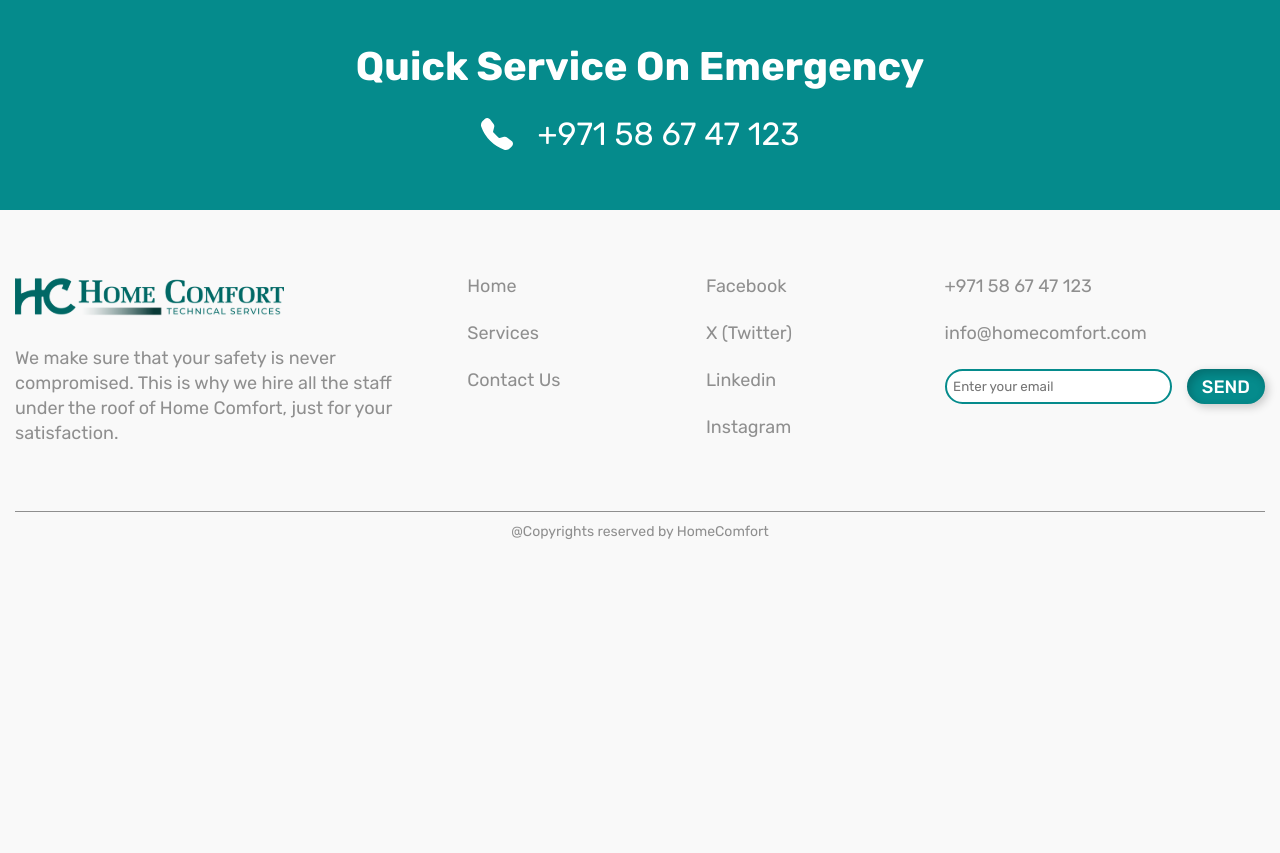
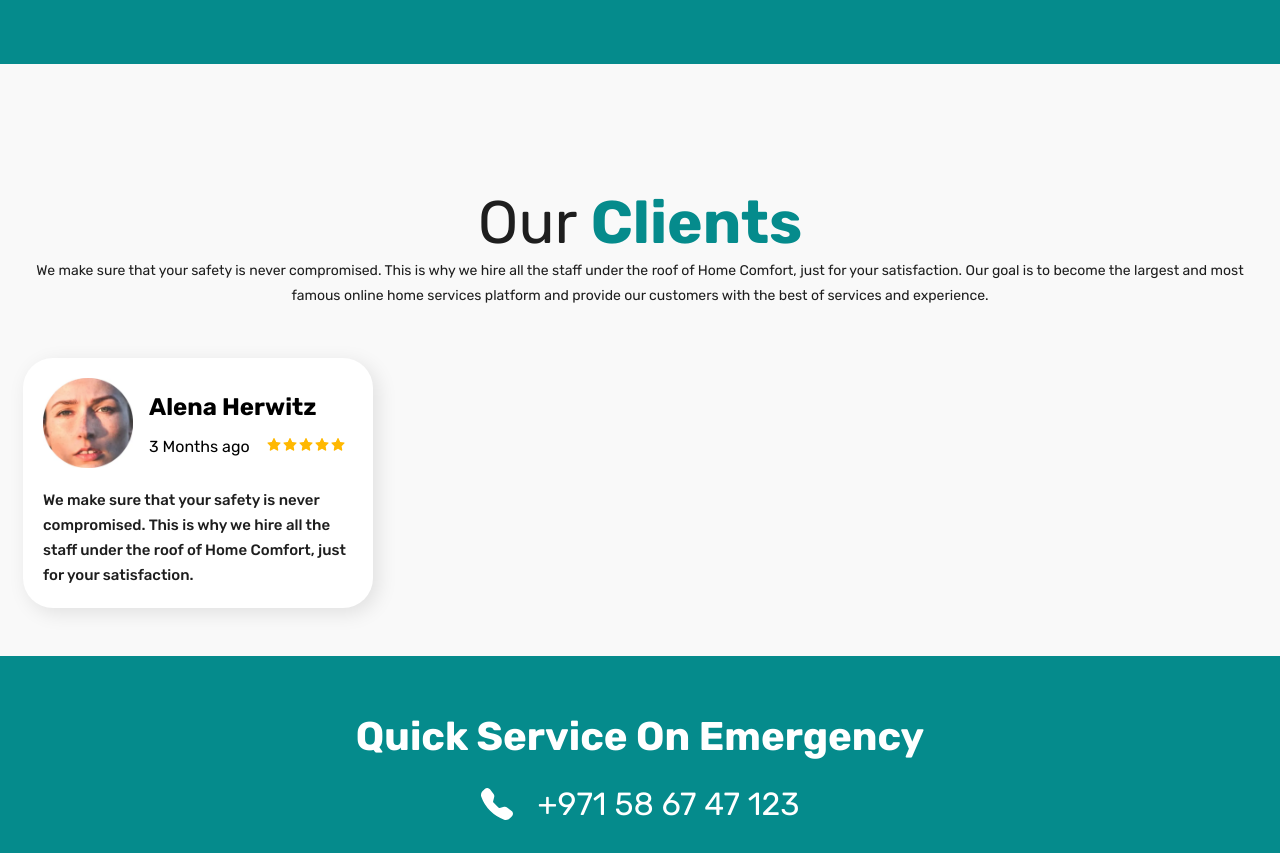
Before and after one commit to hamid22794/first_app, a React (Create React App) app: page / in a window 1280 px wide. Shown: the part 2800-3653 px from the top of the page. Before the commit the page ends 3352 px from the top, so only its background shows below. Built offline with nearby package versions, Linux system fonts and the light colour scheme.

Commit message:
Our clients reviews work

```diff
--- a/src/pages/homePage/components/companyAuthority.js
+++ b/src/pages/homePage/components/companyAuthority.js
@@ -1,12 +1,12 @@
 import React from "react";
-import CompanyImg from '../../../images/home/company_authority/company_authority.webp';
+import CompanyImg from "../../../images/home/company_authority/company_authority.webp";
 
 const CompanyAuthority = () => {
   return (
     <div>
-    <div className="page_width">
-      <div className="company_authority">
-
+      <section className="company_authority section_margin">
+        <div className="page_width">
+        <div className="company_authority_grid">
           <div className="left_side">
             <div className="title">
               <h2>
@@ -34,10 +34,11 @@ const CompanyAuthority = () => {
             </div>
           </div>
           <div className="right_side">
-          <img src={CompanyImg} alt="" />
+            <img src={CompanyImg} alt="" />
+          </div>
           </div>
         </div>
-      </div>
+      </section>
     </div>
   );
 };
--- /dev/null
+++ b/src/pages/homePage/components/ourClients.js
@@ -0,0 +1,61 @@
+import React from "react";
+import { AiFillStar } from "react-icons/ai";
+import ClientOneImg from "../../../images/home/our_clients/Client1.webp";
+
+const OurClients = () => {
+  return (
+    <div>
+      <div className="page_width">
+        <div className="our_clients">
+          <div className="header_part">
+            <div className="title">
+              <h2>
+                Our <span>Clients</span>
+              </h2>
+            </div>
+            <p>
+              We make sure that your safety is never compromised. This is why we
+              hire all the staff under the roof of Home Comfort, just for your
+              satisfaction. Our goal is to become the largest and most famous
+              online home services platform and provide our customers with the
+              best of services and experience.
+            </p>
+          </div>
+          <div className="client_reviews_grid">
+            <div className="our_client_card">
+              <div className="card_top">
+                <div className="card_top_left">
+                  <img src={ClientOneImg} alt="" />
+                </div>
+                <div className="card_top_right">
+                  <div className="top_right_text">
+                    <h2>Alena Herwitz</h2>
+                  </div>
+                  <div className="top_right_bottom_text">
+                    <p>3 Months ago</p>
+                    <div className="star_rating">
+                      <AiFillStar color="#FFB800" />
+                      <AiFillStar color="#FFB800" />
+                      <AiFillStar color="#FFB800" />
+                      <AiFillStar color="#FFB800" />
+                      <AiFillStar color="#FFB800" />
+                    </div>
+                  </div>
+                </div>
+              </div>
+              <div className="card_bottom">
+                <p>
+                  We make sure that your safety is never compromised. This is
+                  why we hire all the staff under the roof of Home Comfort, just
+                  for your satisfaction.
+                </p>
+              </div>
+            </div>
+          </div>
+        </div>
+      </div>
+    </div>
+  );
+};
+
+export default OurClients;
--- a/src/pages/homePage/index.js
+++ b/src/pages/homePage/index.js
@@ -7,6 +7,7 @@ import usersImg from '../../images/home/after_banner/users.svg'
 import ExploreServices from "./components/exploreServices";
 import WhoWeAre from "./components/whoWeAre";
 import CompanyAuthority from "./components/companyAuthority";
+import OurClients from "./components/ourClients";
 import './style.css'
 import { Link } from "react-router-dom";
 
@@ -61,6 +62,7 @@ const HomePage = () => {
       <ExploreServices/>
       <WhoWeAre/>
       <CompanyAuthority/>
+      <OurClients/>
     </Layout>
   );
 };
--- a/src/pages/homePage/style.css
+++ b/src/pages/homePage/style.css
@@ -267,10 +267,16 @@ h1 span {
 /* Company Authority*/
 
 .company_authority {
-    padding: 2rem 5px;
+    background-color: #058B8C;
+}
+
+.company_authority_grid {
+    grid-gap: 75px;
     display: grid;
+    gap: 75px;
     grid-template-columns: 1fr 1fr;
-    background-color: #058B8C;
+    padding: 50px 0;
+    width: 100%;
 }
 
 .company_authority .title h2 {
@@ -305,7 +311,96 @@ h1 span {
     background-position: right center;
 }
 
-.company_authority .right_side img{
+.company_authority .right_side img {
     width: 100%;
     border-radius: 50%;
 }
+
+/* Our CLients*/
+
+.our_clients {
+    padding: 3rem .5rem;
+}
+
+.our_clients .header_part {
+    text-align: center;
+}
+
+.our_clients .header_part p {
+    color: #1e1e1e;
+    font-family: Rubik;
+    font-size: 14px;
+    font-style: normal;
+    font-weight: 400;
+    line-height: 25px;
+    width: 100%;
+    margin-bottom: 50px;
+}
+
+.client_reviews_grid {
+    grid-gap: 12px;
+    display: grid;
+    gap: 12px;
+    grid-template-columns: 1fr 1fr 1fr;
+    width: 100%;
+}
+
+.client_reviews_grid .our_client_card {
+    background-color: #fff;
+    border-radius: 30px;
+    box-shadow: 5px 5px 20px 0 rgba(0, 0, 0, .1);
+    display: flex;
+    flex-direction: column;
+    gap: 16px;
+    height: 250px;
+    padding: 20px;
+    width: 350px;
+}
+
+.card_top {
+    align-items: center;
+    display: flex;
+    gap: 16px;
+    width: 100%;
+}
+
+.card_top_left img {
+    width: 90px;
+    height: 90px;
+    object-fit: cover;
+}
+
+.card_top_left .top_right_text {
+    width: 75%;
+}
+
+.card_top_left .top_right_text h2 {
+    color: #1E1E1E;
+    font-size: 33px;
+    font-weight: 700;
+    line-height: 45px;
+    word-wrap: break-word;
+}
+
+.card_top_right{
+    display: flex;
+    flex-direction: column;
+    gap: 16px;
+    width: 100%;
+}
+
+.top_right_bottom_text {
+    display: flex;
+    gap: 16px;
+    width: 100%;
+}
+
+.card_bottom p{
+    color: #1e1e1e;
+    font-family: Rubik;
+    font-size: 15px;
+    font-style: normal;
+    font-weight: 500;
+    line-height: 25px;
+    width: 100%;
+}
```
Also changed, not shown: src/images/home/our_clients/Client1.webp (added).
